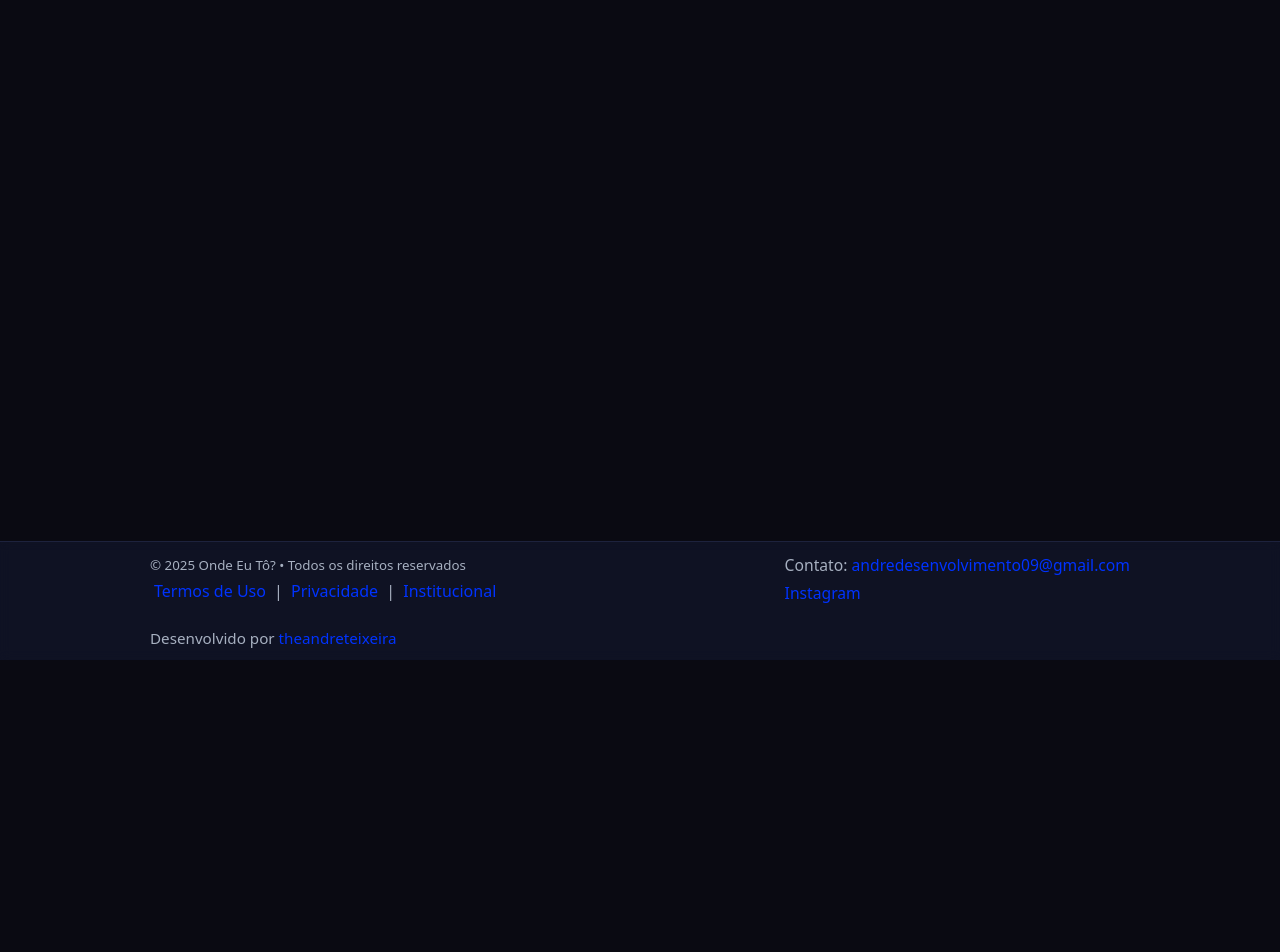
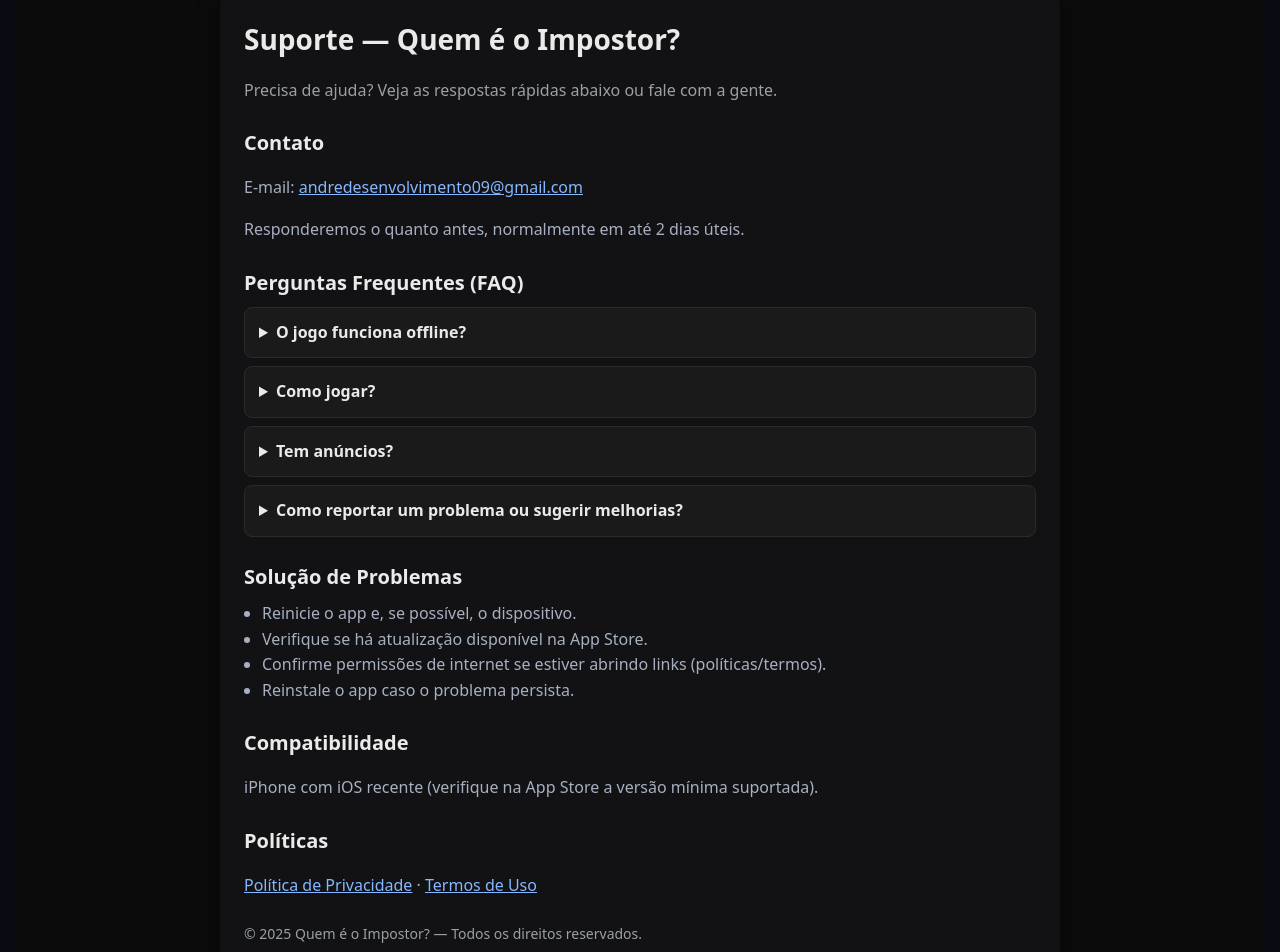
Before and after one commit to theandreteixeira/onde-eu-to-web, a React (Vite) app: page /impostor-support in a window 1280 px wide. Shown: the part 140-1092 px from the top of the page. Before the commit the page ends 800 px from the top, so only its background shows below. Built offline with nearby package versions, Linux system fonts and the light colour scheme.

Commit message:
feat: add impostor support page

```diff
--- /dev/null
+++ b/src/pages/Impostor-Support.jsx
@@ -0,0 +1,135 @@
+
+const APP_NAME = "Quem é o Impostor?";
+const SUPPORT_EMAIL = "andredesenvolvimento09@gmail.com";
+const PRIVACY_URL = "https://ondeeuto.online/impostor-privacy";
+const TERMS_URL = "https://ondeeuto.online/impostor-terms";
+
+export default function SupportPage() {
+  return (
+    <main style={container}>
+      <article style={card}>
+        <header style={header}>
+          <h1 style={title}>Suporte — {APP_NAME}</h1>
+          <p style={muted}>
+            Precisa de ajuda? Veja as respostas rápidas abaixo ou fale com a gente.
+          </p>
+        </header>
+
+        <section style={section}>
+          <h2 style={h2}>Contato</h2>
+          <p>
+            E-mail:{" "}
+            <a href={`mailto:${SUPPORT_EMAIL}`} style={link}>
+              {SUPPORT_EMAIL}
+            </a>
+          </p>
+          <p>
+            Responderemos o quanto antes, normalmente em até 2 dias úteis.
+          </p>
+        </section>
+
+        <section style={section}>
+          <h2 style={h2}>Perguntas Frequentes (FAQ)</h2>
+          <details style={details}>
+            <summary style={summary}>O jogo funciona offline?</summary>
+            <p>Sim. Você pode jogar totalmente offline com seus amigos.</p>
+          </details>
+          <details style={details}>
+            <summary style={summary}>Como jogar?</summary>
+            <p>
+              Escolha um tema, defina o número de jogadores e inicie. Cada
+              jogador vê uma carta com a palavra secreta, exceto o impostor,
+              que tenta adivinhar sem ser descoberto.
+            </p>
+          </details>
+          <details style={details}>
+            <summary style={summary}>Tem anúncios?</summary>
+            <p>
+              Sim, utilizamos anúncios sutis para manter o app gratuito. Consulte
+              nossa política de privacidade para saber mais.
+            </p>
+          </details>
+          <details style={details}>
+            <summary style={summary}>Como reportar um problema ou sugerir melhorias?</summary>
+            <p>
+              Envie um e-mail para{" "}
+              <a href={`mailto:${SUPPORT_EMAIL}`} style={link}>
+                {SUPPORT_EMAIL}
+              </a>{" "}
+              com: descrição do problema, passos para reproduzir, modelo do dispositivo e versão do iOS.
+            </p>
+          </details>
+        </section>
+
+        <section style={section}>
+          <h2 style={h2}>Solução de Problemas</h2>
+          <ul style={ul}>
+            <li>Reinicie o app e, se possível, o dispositivo.</li>
+            <li>Verifique se há atualização disponível na App Store.</li>
+            <li>Confirme permissões de internet se estiver abrindo links (políticas/termos).</li>
+            <li>Reinstale o app caso o problema persista.</li>
+          </ul>
+        </section>
+
+        <section style={section}>
+          <h2 style={h2}>Compatibilidade</h2>
+          <p>
+            iPhone com iOS recente (verifique na App Store a versão mínima suportada).
+          </p>
+        </section>
+
+        <section style={section}>
+          <h2 style={h2}>Políticas</h2>
+          <p>
+            <a href={PRIVACY_URL} style={link} target="_blank" rel="noreferrer">
+              Política de Privacidade
+            </a>{" "}
+            ·{" "}
+            <a href={TERMS_URL} style={link} target="_blank" rel="noreferrer">
+              Termos de Uso
+            </a>
+          </p>
+        </section>
+
+        <footer style={footer}>
+          © {new Date().getFullYear()} {APP_NAME} — Todos os direitos reservados.
+        </footer>
+      </article>
+    </main>
+  );
+}
+
+/* styles */
+const container = {
+  display: "flex",
+  justifyContent: "center",
+  padding: "40px 16px",
+  background: "#0b0b0c",
+  minHeight: "100vh",
+};
+const card = {
+  maxWidth: 840,
+  width: "100%",
+  background: "#121214",
+  color: "#eaeaea",
+  borderRadius: 12,
+  padding: 24,
+  boxShadow: "0 8px 24px rgba(0,0,0,.35)",
+  lineHeight: 1.6,
+};
+const header = { marginBottom: 16 };
+const title = { margin: 0, fontSize: 28 };
+const muted = { color: "#9aa0a6" };
+const section = { marginTop: 24 };
+const h2 = { margin: "0 0 8px", fontSize: 20 };
+const ul = { paddingLeft: 18, margin: "8px 0" };
+const footer = { marginTop: 24, color: "#9aa0a6", fontSize: 14 };
+const link = { color: "#86b7ff", textDecoration: "underline" };
+const details = {
+  background: "#1a1a1b",
+  padding: "12px 14px",
+  borderRadius: 8,
+  margin: "8px 0",
+  border: "1px solid #2a2a2b",
+};
+const summary = { cursor: "pointer", fontWeight: 600 };
--- a/src/routes.jsx
+++ b/src/routes.jsx
@@ -3,6 +3,7 @@ import Layout from './components/Layout.jsx';
 import DeleteAccount from './pages/Exclusao.jsx';
 import Home from './pages/Home.jsx';
 import ImpostorPrivacy from './pages/Impostor-Privacy.jsx';
+import ImpostorSupport from './pages/Impostor-Support.jsx';
 import ImpostorTerms from './pages/Impostor-Terms.jsx';
 import Institutional from './pages/Institutional.jsx';
 import Privacy from './pages/Privacy.jsx';
@@ -19,6 +20,7 @@ export default function RoutesView() {
         <Route path="/institucional" element={<Institutional />} />
         <Route path="/impostor-privacy" element={<ImpostorPrivacy />} />
         <Route path="/impostor-terms" element={<ImpostorTerms />} />
+        <Route path="/impostor-support" element={<ImpostorSupport />} />
       </Routes>
     </Layout>
   );
```
